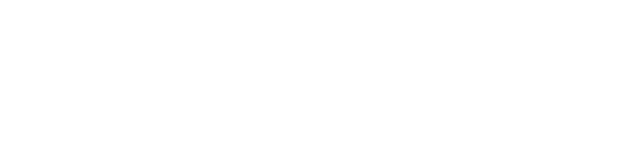
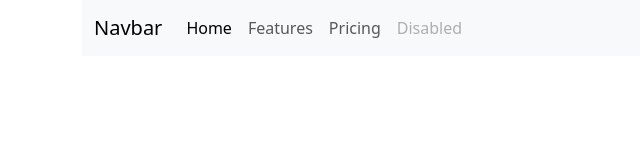
Before and after one commit to MonjurulArif/hot-gadgets, a plain HTML site: page index.html in a window 1280 px wide. Shown: the whole page, without its empty margins (0-640 px from the left). Drawn offline with nearby package versions, Linux system fonts and the light colour scheme.

Commit message:
first commit

```diff
--- a/index.html
+++ b/index.html
@@ -4,7 +4,31 @@
     <meta charset="UTF-8" />
     <meta http-equiv="X-UA-Compatible" content="IE=edge" />
     <meta name="viewport" content="width=device-width, initial-scale=1.0" />
-    <title>Document</title>
+    <title>Gadgets</title>
+    <link href="https://cdn.jsdelivr.net/npm/bootstrap@5.3.0-alpha1/dist/css/bootstrap.min.css" rel="stylesheet" integrity="sha384-GLhlTQ8iRABdZLl6O3oVMWSktQOp6b7In1Zl3/Jr59b6EGGoI1aFkw7cmDA6j6gD" crossorigin="anonymous">
+    <link rel="stylesheet" href="style.css">
   </head>
-  <body></body>
+  <body>
+
+    <div class="container">
+      <nav class="navbar navbar-expand-lg bg-body-tertiary">
+        <div class="container-fluid">
+          <a class="navbar-brand" href="#">Navbar</a>
+          <button class="navbar-toggler" type="button" data-bs-toggle="collapse" data-bs-target="#navbarNavAltMarkup" aria-controls="navbarNavAltMarkup" aria-expanded="false" aria-label="Toggle navigation">
+            <span class="navbar-toggler-icon"></span>
+          </button>
+          <div class="collapse navbar-collapse" id="navbarNavAltMarkup">
+            <div class="navbar-nav">
+              <a class="nav-link active" aria-current="page" href="#">Home</a>
+              <a class="nav-link" href="#">Features</a>
+              <a class="nav-link" href="#">Pricing</a>
+              <a class="nav-link disabled">Disabled</a>
+            </div>
+          </div>
+        </div>
+      </nav>
+    </div>
+
+  <script src="https://cdn.jsdelivr.net/npm/bootstrap@5.3.0-alpha1/dist/js/bootstrap.bundle.min.js" integrity="sha384-w76AqPfDkMBDXo30jS1Sgez6pr3x5MlQ1ZAGC+nuZB+EYdgRZgiwxhTBTkF7CXvN" crossorigin="anonymous"></script>
+  </body>
 </html>
```
Also changed, not shown: style.css (added).
